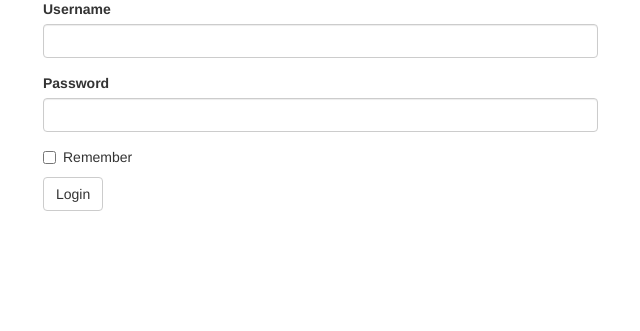
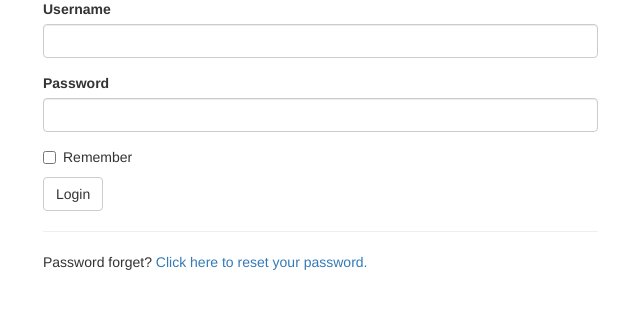
Before and after one commit to asfm4001/flask_server, a Flask app: page /login in a window 1280 px wide. Shown: the part 143-474 px from the top of the page, without its empty margins (27-667 px from the left). Run offline with Flask 3, Linux system fonts and the light colour scheme; some libraries are stand-ins or nearby versions.

Commit message:
feature: Front page of ResetPassword

```diff
--- a/app/forms.py
+++ b/app/forms.py
@@ -42,3 +42,14 @@ class LoginForm(FlaskForm):
     password = PasswordField("Password", validators=[DataRequired(), Length(min=6, max=20)])
     remember = BooleanField("Remember")
     submit = SubmitField("Login")
+
+# 重置password
+class PasswordResetRequestForm(FlaskForm):
+    email = StringField("Email", validators=[DataRequired(), Email()])
+    submit = SubmitField("Send")
+    # 檢查email有效性
+    def validate_email(self, email):
+        email = User.query.filter_by(email=email.data).first()
+        # 假若輸入email不存在
+        if not email:
+            raise ValidationError("Email not exists.")
--- a/app/routes.py
+++ b/app/routes.py
@@ -1,6 +1,6 @@
 from app import app, bcrypt, db
 from flask import render_template, flash, redirect, url_for, request
-from forms import RegisterForm, LoginForm
+from forms import RegisterForm, LoginForm, PasswordResetRequestForm
 from models import User
 from flask_login import login_user, login_required, current_user, logout_user
 
@@ -65,6 +65,7 @@ def login():
     return render_template("login.html", form=form)
 
 @app.route("/logout")
+@login_required
 def logout():
     logout_user()
     return redirect(url_for("login"))
@@ -76,3 +77,9 @@ def hello():
         next_page = request.args.get("next")
         return redirect(url_for(next_page))
     return render_template("hello.html", title="MC")
+
+# 引入forms.py的PasswordResetRequestForm
+@app.route("/send_password_reset_request", methods=["GET", "POST"])
+def send_password_reset_request():
+    form = PasswordResetRequestForm()
+    return render_template("send_password_reset_request.html", form=form)
--- a/app/templates/login.html
+++ b/app/templates/login.html
@@ -9,5 +9,13 @@
         {{ wtf.quick_form(form) }}
     </div>
 </div>
-
+<div class="row">
+    <div class="col-md-6">
+        <hr>
+        Password forget?
+        <a href="{{ url_for('send_password_reset_request') }}">
+            Click here to reset your password.
+        </a>
+    </div>
+</div>
 {% endblock %}
```
Also changed, not shown: app/templates/reset_password_mail.html (added, +12 -0 lines), app/templates/send_password_reset_request.html (added, +13 -0 lines), app/__init__.py (added), 1 other file.
